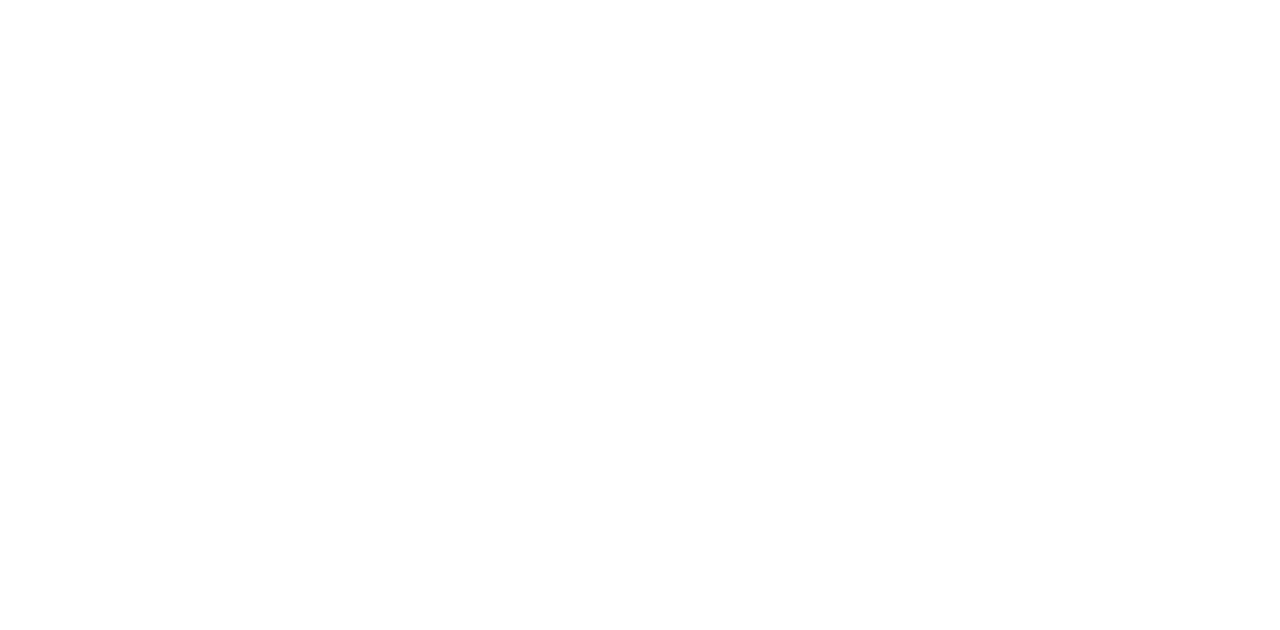
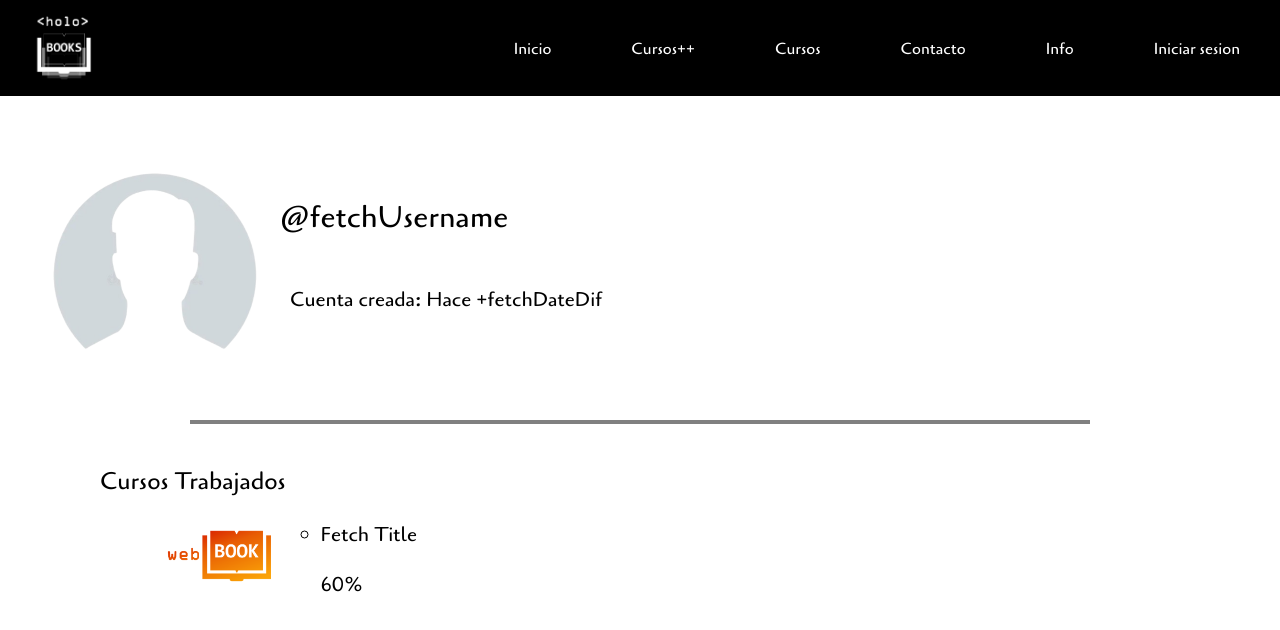
Before and after one commit to lociam06/HoloBooks_6to_FP, a React (Vite) app: page /profile-page in a window 1280 px wide. Before the commit this address had no page. Shown: the top 630 px of the page. Built offline with nearby package versions, Linux system fonts and the light colour scheme.

Commit message:
Layout ProfilePage + Fixed NavBar

```diff
--- a/src/App.jsx
+++ b/src/App.jsx
@@ -20,6 +20,7 @@
 import CourseSelectorPage from "./views/CourseSelectorPage/CourseSelectorPage.jsx";
 import LevelSelectorPage from "./views/LevelSelectorPage/LevelSelectorPage.jsx";
 import TakeLessonPage from "./views/TakeLessonPage/TakeLessonPage.jsx";
+import ProfilePage from "./views/ProfilePage/ProfilePage.jsx";
 
 //imagenes
 
@@ -30,10 +31,15 @@
 function App() {
 	return (
 		<div className="Aplicacion">
+			<head>
+				<link rel="shortcut icon" href="public\icons\holoBook_white.png" type="image/x-icon" />
+			</head>
+
 			<Routes>
 				{/*El login*/}
 				<Route path="/" element={<HoloBooksMainPage />} />
 				<Route path="/login-page" element={<LoginPage />} />
+				<Route path="/profile-page" element={<ProfilePage />} />
 
 				<Route path="/add-course-page" element={<AddCoursePage />} />
     			<Route path="/add-course-page/:filialName" element={<AddCourseSelectPage />} />
--- a/src/componets/CusNav/CusNav.css
+++ b/src/componets/CusNav/CusNav.css
@@ -24,9 +24,11 @@
     height: 100%;
     box-sizing: border-box;
     padding: 2.3em 2.5em;
+    transition: 0.3s;
 }
 nav .right-side .buttons a:hover{
     background-color: #333;
+    transition: 0.3s;
 }
 
 nav .left-side{
@@ -60,10 +62,12 @@
     font-family: Cagliostro;
     font-size: 1rem;
     position: relative;
+    transition: 0.3s;
 }
 nav .right-side .perfil-btn:hover{
     background-color: #333;
     cursor: pointer;
+    transition: 0.3s;
 }
 nav .right-side .perfil-btn i{
     font-size: 2rem;
@@ -77,14 +81,13 @@
     display: flex;
     flex-direction: column;
     background-color: #000;
-    box-shadow: 0 1px 5px #CCC;
-    border-radius: 15px;
+    box-shadow: 0 1px 5px #373737;
     overflow: hidden;
 }
 
 nav .right-side .perfil-btn .perfil-dropdown a{
     padding: 1.5rem;
-    background-color: #CCC;
+    background-color: #fff;
     color: #000;
 }
 nav .right-side .perfil-btn .perfil-dropdown a:hover{
--- a/src/componets/CusNav/CusNav.jsx
+++ b/src/componets/CusNav/CusNav.jsx
@@ -29,7 +29,7 @@
                                 {loggedUserInfo.nombre}
                                 {isPerfilDrpdownDropped &&
                                     <div className="perfil-dropdown">
-                                        <Link>Perfil</Link>
+                                        <Link to="/profile-page">Perfil</Link>
                                         <Link to="/login-page">Cerrar sesion</Link>
                                     </div>
                                 }
--- a/src/views/HoloBooksMainPage/HoloBooksMainPage.jsx
+++ b/src/views/HoloBooksMainPage/HoloBooksMainPage.jsx
@@ -1,7 +1,7 @@
 import React, { useState } from 'react';
 
 import CusNav from "../../componets/CusNav/CusNav.jsx";
-import Banner from "../../componets/Banner/Banner.jsx"
+import Banner from "../../componets/Banner/Banner.jsx";
 import CusFooter from "../../componets/CusFooter/CusFooter.jsx";
 import { UserCommentCarrusel, UserComment } from '../../componets/UserCommentCarrusel/UserCommentCarrusel.jsx';
 import { Link } from 'react-router-dom';
@@ -11,10 +11,10 @@
 
 function HoloBooksMainPage() {
     const comments = [
-        <UserComment key="1" userAvatar="whitoutAvatarPhoto.png" userName="User Example1" comment="Lorem ipsum dolor sit amet consectetur adipisicing elit. Architecto obcaecati velit nihil nam aliquam culpa eveniet dolorum quisquam voluptatem? Commodi sequi, deserunt atque libero explicabo autem voluptates veniam delectus labore." />,
-        <UserComment key="2" userAvatar="whitoutAvatarPhoto.png" userName="User Example2" comment="Lorem ipsum dolor sit amet consectetur adipisicing elit. Architecto obcaecati velit nihil nam aliquam culpa eveniet dolorum quisquam voluptatem? Commodi sequi, deserunt atque libero explicabo autem voluptates veniam delectus labore." />,
-        <UserComment key="3" userAvatar="whitoutAvatarPhoto.png" userName="User Example3" comment="Lorem ipsum dolor sit amet consectetur adipisicing elit. Architecto obcaecati velit nihil nam aliquam culpa eveniet dolorum quisquam voluptatem? Commodi sequi, deserunt atque libero explicabo autem voluptates veniam delectus labore." />,
-        <UserComment key="4" userAvatar="whitoutAvatarPhoto.png" userName="User Example4" comment="Lorem ipsum dolor sit amet consectetur adipisicing elit. Architecto obcaecati velit nihil nam aliquam culpa eveniet dolorum quisquam voluptatem? Commodi sequi, deserunt atque libero explicabo autem voluptates veniam delectus labore." />,
+        <UserComment key="1" userAvatar="h1.jpeg" userName="RaulGamer123" comment="Lorem ipsum dolor sit amet consectetur adipisicing elit. Architecto obcaecati velit nihil nam aliquam culpa eveniet dolorum quisquam voluptatem? Commodi sequi, deserunt atque libero explicabo autem voluptates veniam delectus labore." />,
+        <UserComment key="2" userAvatar="h2.jpeg" userName="Lociam06" comment="Lorem ipsum dolor sit amet consectetur adipisicing elit. Architecto obcaecati velit nihil nam aliquam culpa eveniet dolorum quisquam voluptatem? Commodi sequi, deserunt atque libero explicabo autem voluptates veniam delectus labore." />,
+        <UserComment key="3" userAvatar="h3.jpeg" userName="KennyDot" comment="Lorem ipsum dolor sit amet consectetur adipisicing elit. Architecto obcaecati velit nihil nam aliquam culpa eveniet dolorum quisquam voluptatem? Commodi sequi, deserunt atque libero explicabo autem voluptates veniam delectus labore." />,
+        <UserComment key="4" userAvatar="h4.jpeg" userName="Saturn_" comment="Lorem ipsum dolor sit amet consectetur adipisicing elit. Architecto obcaecati velit nihil nam aliquam culpa eveniet dolorum quisquam voluptatem? Commodi sequi, deserunt atque libero explicabo autem voluptates veniam delectus labore." />,
     ];
     return (
         <>
@@ -29,9 +29,9 @@
                 <section id="course-selection">
                     <h2>Explora nuestros cursos</h2>
                     <div id="courses-card-container">
-                        <CourseCard imgUrl="webBook_white.png" courseTitle="Desarrollo web" color="web" course="web-index"/>
+                        <CourseCard imgUrl="webBook_white.png" courseTitle="Desarrollo Web" color="web" course="web-index"/>
                         <CourseCard imgUrl="codeBook_white.png" courseTitle="Programacion" color="code" course="code-index"/>
-                        <CourseCard imgUrl="dbaseBook_white.png" courseTitle="Base de datos" color="dbase" course="dbase-index"/>
+                        <CourseCard imgUrl="dbaseBook_white.png" courseTitle="Base de Datos" color="dbase" course="dbase-index"/>
                     </div>
                     <button id="go-to-courses-btn">Ir a los cursos</button>
                 </section>
--- a/src/views/ProfilePage/ProfilePage.css
+++ b/src/views/ProfilePage/ProfilePage.css
@@ -0,0 +1,48 @@
+#profile-page {
+    margin: 150px 30px;
+    margin-bottom: 20px;
+    display: flex;
+}
+
+img#userIcon {
+    width: 250px;
+}
+
+div#userInfo {
+    margin: 20px 0px;
+}
+
+#username {
+    font-size: 30px;
+}
+
+div#accountDateBlock {
+    display: flex;
+    margin-left: 10px;
+    font-size: 20px;
+}
+
+p#accountDate {
+    margin-left: 5px;
+}
+
+hr {
+    width: 70%;
+    border: 2px solid grey;
+}
+
+section#profile-progress {
+    margin: 40px 100px;
+}
+
+img.courseIcon {
+    height: 70px;
+}
+
+li.pageCourseContainer {
+    display: flex;
+}
+
+li.courseProgress {
+    font-size: 20px;
+}
--- a/src/views/ProfilePage/ProfilePage.jsx
+++ b/src/views/ProfilePage/ProfilePage.jsx
@@ -1,8 +1,41 @@
+import React, { useState } from 'react';
+
+import CusNav from "../../componets/CusNav/CusNav.jsx";
 import "./ProfilePage.css";
-export function ProfilePage(){
+
+export default function ProfilePage(){
     return(
-        <setion id="profile-page">
+        <>
+         <header>
+          <CusNav />
+        </header>
+        <section id='profile-page'>
+            <img src="..\..\public\icons\whitoutAvatarPhoto.png" alt="ProfilePicture" id='userIcon'/>
+            <div id="userInfo">
+                <h1 id="username">@fetchUsername</h1>
+                <div id="accountDateBlock">
+                    <p id="dateHeader">Cuenta creada:</p>
+                    <p id="accountDate">Hace +fetchDateDif</p>
+                </div>
+            </div>
+        </section>
 
-        </setion>
+        <hr></hr>
+
+        <section id='profile-progress'>
+        <h1 className="progressTitle">Cursos Trabajados</h1>
+            <ul className="progressList">
+                <li className="pageCourseContainer">
+                        <img src="public\icons\webBook.png" alt="fetchname+Icon" className="courseIcon" />
+                        <ul className="pageCourses">
+                            <li className="courseProgress">
+                                 <span className="courseTitle">Fetch Title</span>
+                                 <p className="ProgressPercent">60%</p>
+                             </li>
+                        </ul>
+                </li>
+            </ul>
+        </section>
+        </>
     )
 }
```
Also changed, not shown: src/views/Web/CourseSelector/CourseSelector.jsx (deleted, +0 -15 lines), src/views/Web/CourseSelector/CourseSelector.css (deleted).
